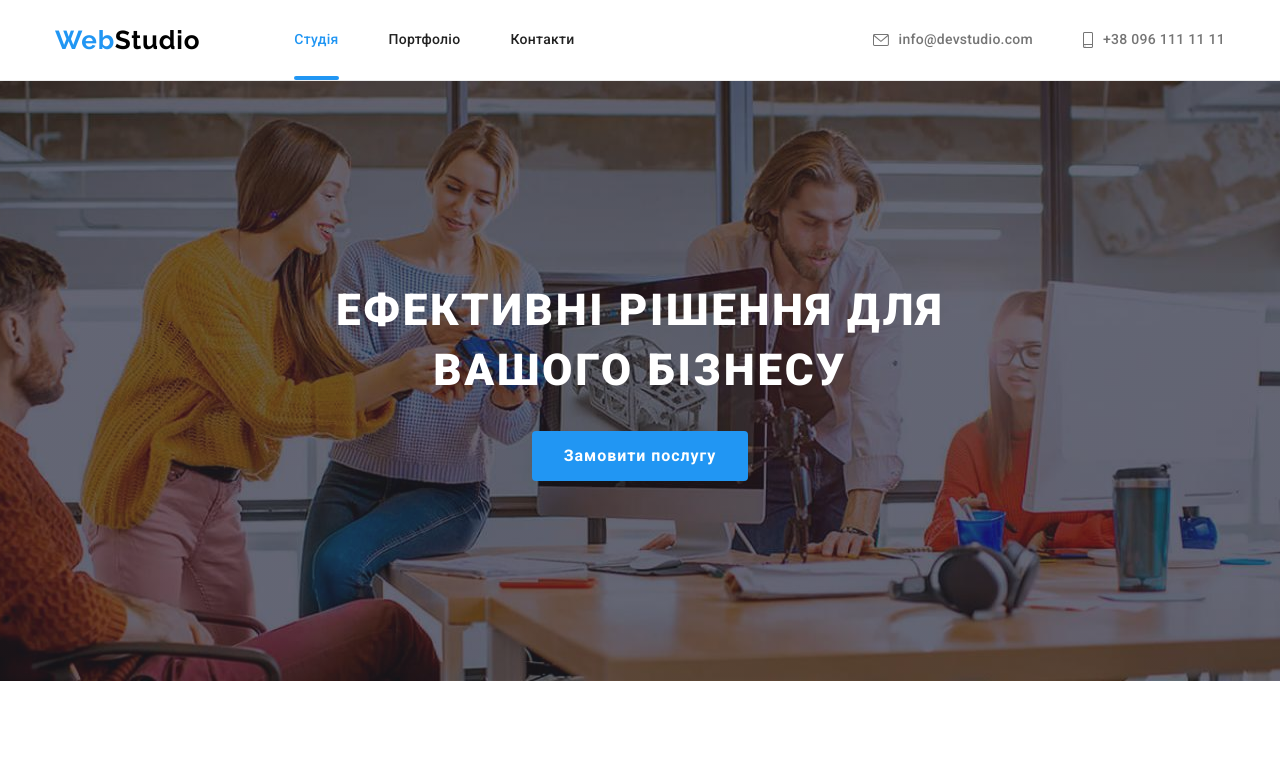
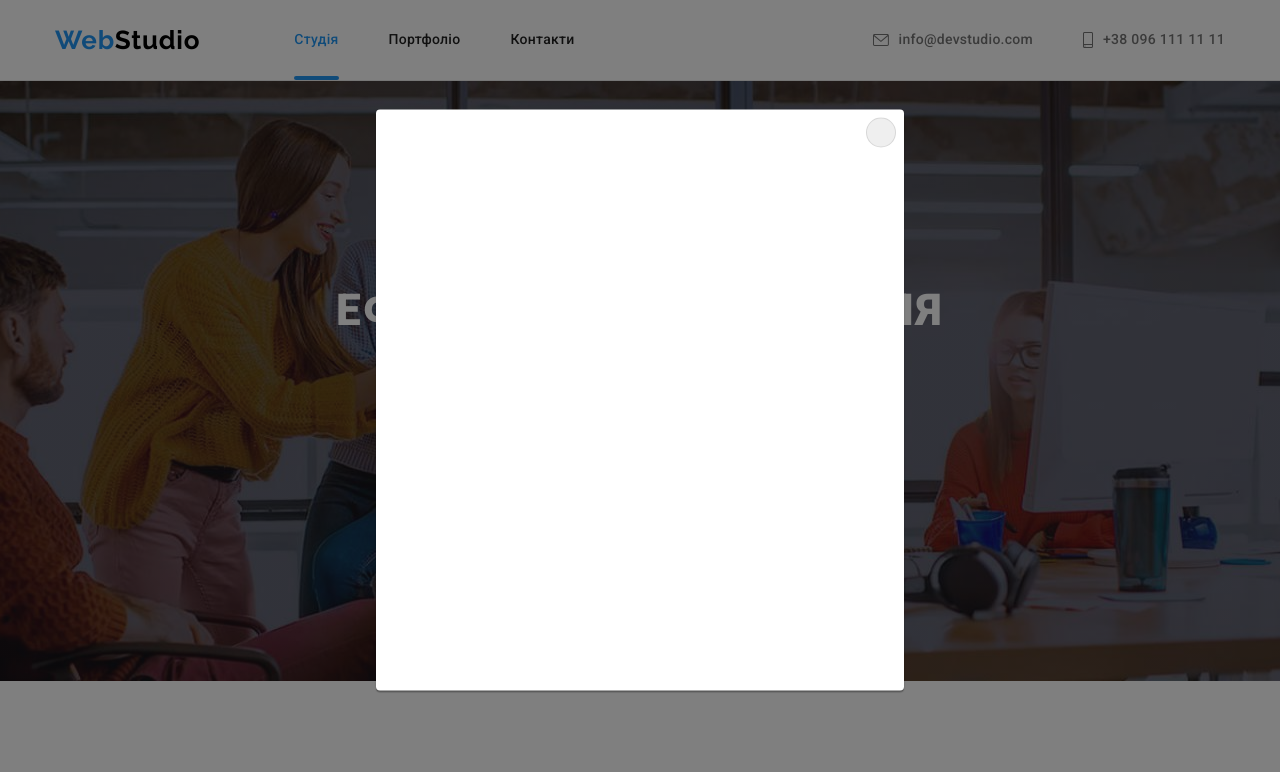
Before and after one commit to apetlia/goit-markup-hw-05, a plain HTML site: page index.html in a window 1280 px wide. Shown: the top 772 px of the page. Drawn offline with nearby package versions, Linux system fonts and the light colour scheme.

Commit message:
add modal js

```diff
--- a/index.html
+++ b/index.html
@@ -429,14 +429,15 @@
         </div>
       </div>
     </footer>
-    <div class="backdrop is-hiden">
+    <div class="backdrop is-hidden" data-modal>
       <div class="modal">
-        <button class="modal-btn-close" type="button">
+        <button class="modal-btn-close" data-modal-close type="button">
           <svg class="modal-close-icon" width="18" height="18">
             <use href="./images/icons.svg#icon-close-black"></use>
           </svg>
         </button>
       </div>
     </div>
+    <script src="./js/modal.js"></script>
   </body>
 </html>
```
